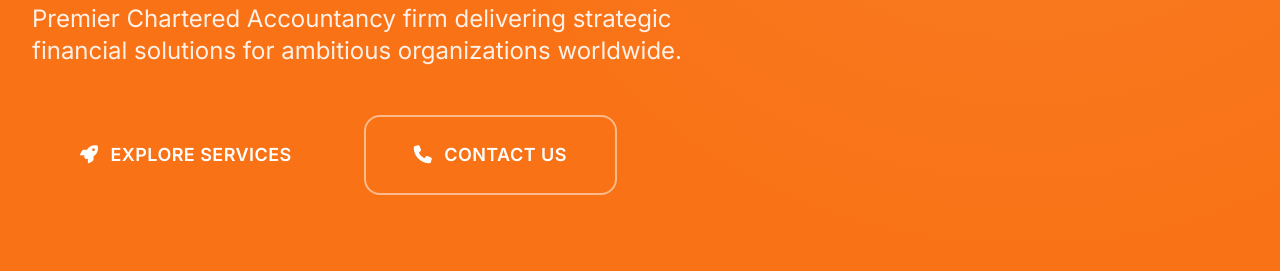
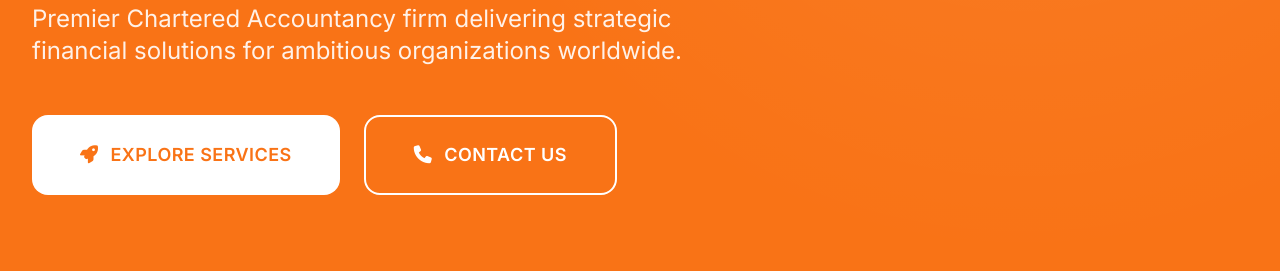
Before and after one commit to neevjain-eve/PDKA-, a website: page index.html in a window 1280 px wide. Shown: the part 529-800 px from the top of the page. Drawn offline with nearby package versions, Linux system fonts and the light colour scheme.

Commit message:
Hero buttons: white fill and white outline for contrast on orange bg

```diff
--- a/index.html
+++ b/index.html
@@ -197,11 +197,11 @@ content="Chartered Accountancy firm providing Audit, Tax Advisory, Virtual CFO &
                     ambitious organizations worldwide.
                 </p>
                 <div class="flex flex-col sm:flex-row gap-4 sm:gap-6">
-                    <a href="#services" class="bg-orange-500 text-white px-6 sm:px-12 py-4 sm:py-6 rounded-2xl font-semibold text-base sm:text-lg uppercase tracking-wide hover:shadow-2xl hover:-translate-y-2 transition-all duration-500 flex items-center justify-center group">
+                    <a href="#services" style="background:#ffffff; color:#f97316;" class="px-6 sm:px-12 py-4 sm:py-6 rounded-2xl font-semibold text-base sm:text-lg uppercase tracking-wide hover:shadow-2xl hover:-translate-y-2 transition-all duration-500 flex items-center justify-center group">
                         <i class="fas fa-rocket mr-3 group-hover:translate-x-2 transition-transform"></i>
                         Explore Services
                     </a>
-                    <a href="#contact" class="border-2 border-white/50 text-white px-6 sm:px-12 py-4 sm:py-6 rounded-2xl font-semibold text-base sm:text-lg uppercase tracking-wide hover:bg-white hover:text-navy-900 transition-all duration-500 flex items-center justify-center">
+                    <a href="#contact" class="border-2 border-white text-white px-6 sm:px-12 py-4 sm:py-6 rounded-2xl font-semibold text-base sm:text-lg uppercase tracking-wide hover:bg-white transition-all duration-500 flex items-center justify-center" style="hover-color:#f97316;">
                         <i class="fas fa-phone mr-3"></i>
                         Contact Us
                     </a>
```
